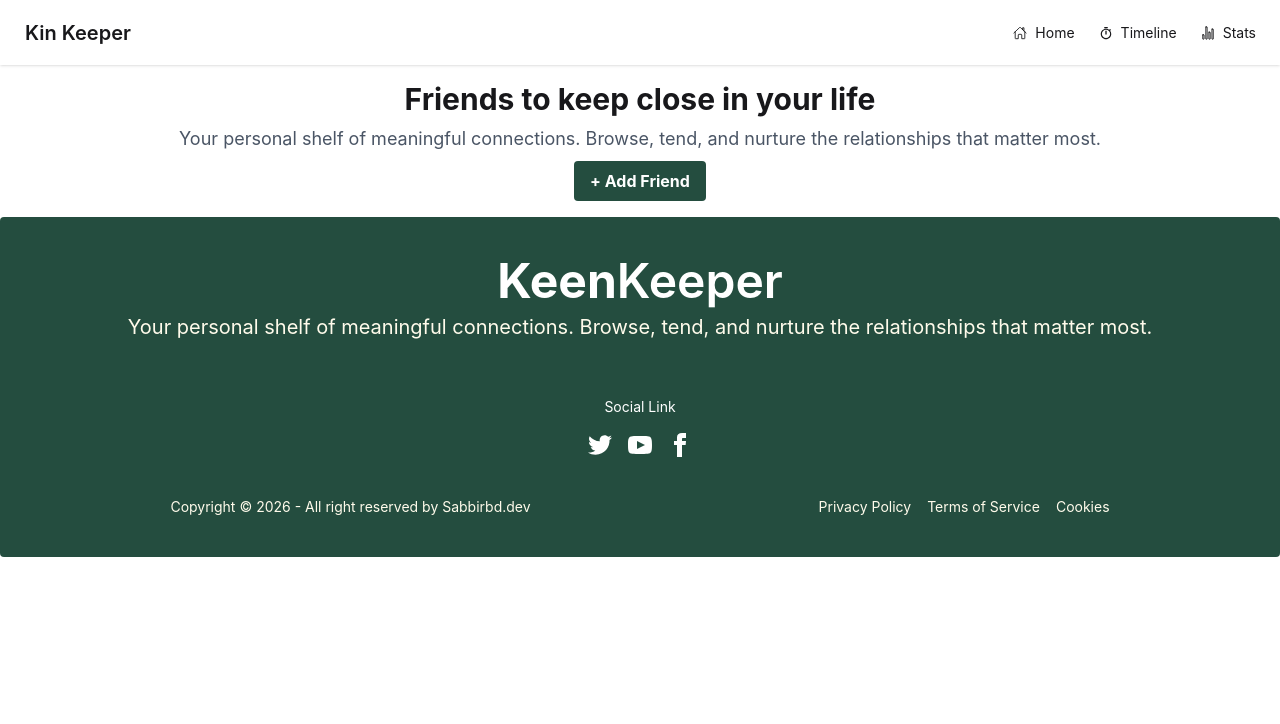
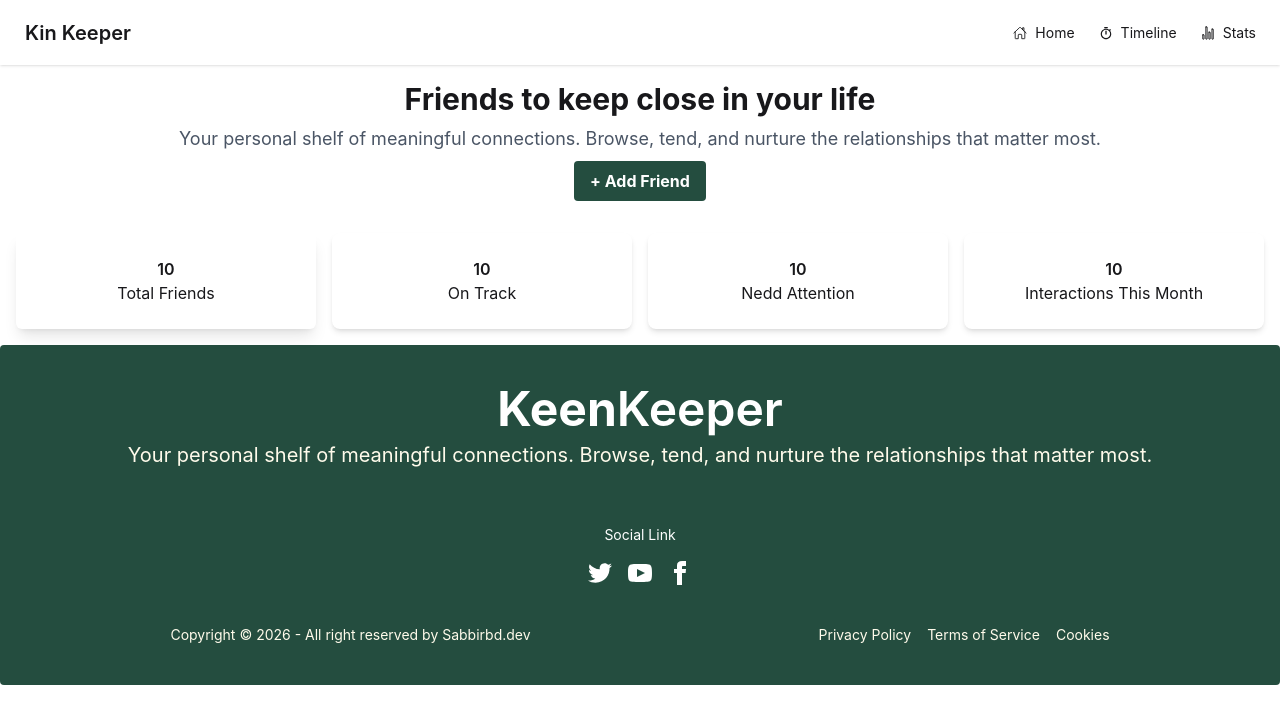
Before and after one commit to Sabbirbd912/A7-Kin-Keeper, a React (Vite) app: page / in a window 1280 px wide. Shown: the top 724 px of the page. Built offline with nearby package versions, Linux system fonts and the light colour scheme.

Commit message:
homapage half done

```diff
--- a/src/comonents/homePage/CountSection.jsx
+++ b/src/comonents/homePage/CountSection.jsx
@@ -0,0 +1,28 @@
+import React from "react";
+
+const CountSection = () => {
+  return (
+    <div className="container mx-auto grid grid-cols-1 md:grid-cols-2 lg:grid-cols-4 gap-4 p-4">
+      <div className="bg-white flex flex-col items-center justify-center shadow-lg rounded-md p-4">
+        <h2 className="text-center font-semibold">10</h2>
+        <p>Total Friends</p>
+      </div>
+
+      <div className="bg-white flex flex-col items-center justify-center shadow-md rounded-lg p-6">
+        <h2 className="text-center font-semibold">10</h2>
+        <p>On Track</p>
+      </div>
+
+      <div className="bg-white flex flex-col items-center justify-center shadow-md rounded-lg p-6">
+        <h2 className="text-center font-semibold">10</h2>
+        <p>Nedd Attention</p>
+      </div>
+      <div className="bg-white flex flex-col items-center justify-center shadow-md rounded-lg p-6   ">
+        <h2 className="text-center font-semibold">10</h2>
+        <p>Interactions This Month</p>
+      </div>
+    </div>
+  );
+};
+
+export default CountSection;
--- a/src/pages/hompage/Homepage.jsx
+++ b/src/pages/hompage/Homepage.jsx
@@ -1,11 +1,13 @@
 import React from 'react';
 import HeadSection from '../../comonents/homePage/HeadSection';
+import CountSection from '../../comonents/homePage/CountSection';
 
 
 const HomePage = () => {
     return (
         <div>
             <HeadSection></HeadSection>
+            <CountSection></CountSection>
         </div>
     );
 };
```
